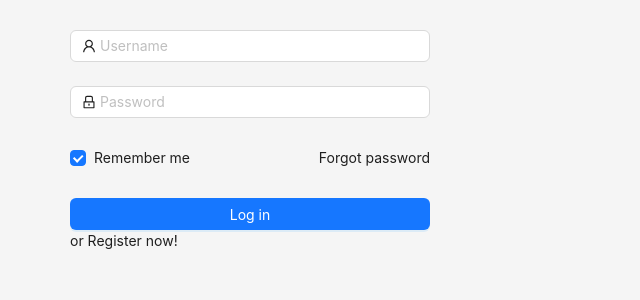
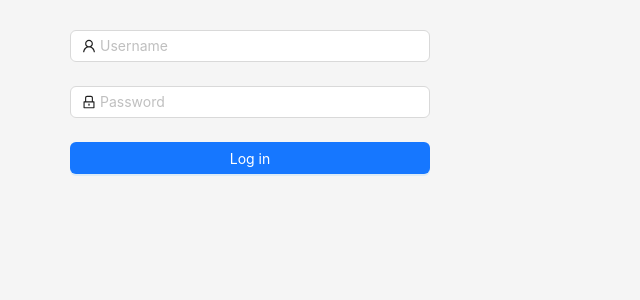
Before and after one commit to shuryhin-oleksandr/upwork-next, a Next.js app: page /login in a window 1280 px wide. Shown: the top 300 px of the page, without its empty margins (0-640 px from the left). Built offline with nearby package versions, Linux system fonts and the light colour scheme; what @ant-design/nextjs-registry would draw is missing.

Commit message:
Remove redundant form elements

```diff
--- a/app/login/page.tsx
+++ b/app/login/page.tsx
@@ -1,8 +1,8 @@
 "use client";
 
+import { LockOutlined, UserOutlined } from "@ant-design/icons";
+import { Button, Form, Input } from "antd";
 import React from "react";
-import { LockOutlined, UserOutlined } from "@ant-design/icons";
-import { Button, Checkbox, Form, Input, Flex } from "antd";
 
 const App: React.FC = () => {
   const onFinish = (values: any) => {
@@ -28,20 +28,11 @@ const App: React.FC = () => {
       >
         <Input prefix={<LockOutlined />} type="password" placeholder="Password" />
       </Form.Item>
-      <Form.Item>
-        <Flex justify="space-between" align="center">
-          <Form.Item name="remember" valuePropName="checked" noStyle>
-            <Checkbox>Remember me</Checkbox>
-          </Form.Item>
-          <a href="">Forgot password</a>
-        </Flex>
-      </Form.Item>
 
       <Form.Item>
         <Button block type="primary" htmlType="submit">
           Log in
         </Button>
-        or <a href="">Register now!</a>
       </Form.Item>
     </Form>
   );
```
